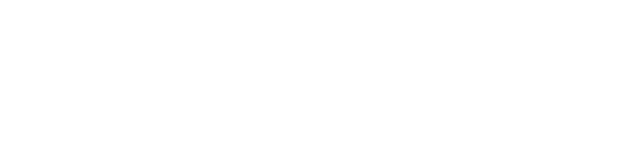
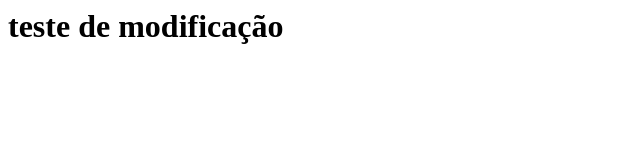
Before and after one commit to WilsonAV/Aula1, a plain HTML site: page index.html in a window 1280 px wide. Shown: the whole page, without its empty margins (0-640 px from the left). Drawn offline with Linux system fonts and the light colour scheme.

Commit message:
modifiquei

```diff
--- a/index.html
+++ b/index.html
@@ -6,6 +6,6 @@
     <title>Document</title>
 </head>
 <body>
-
+    <h1>teste de modificação</h1>
 </body>
 </html>
```
